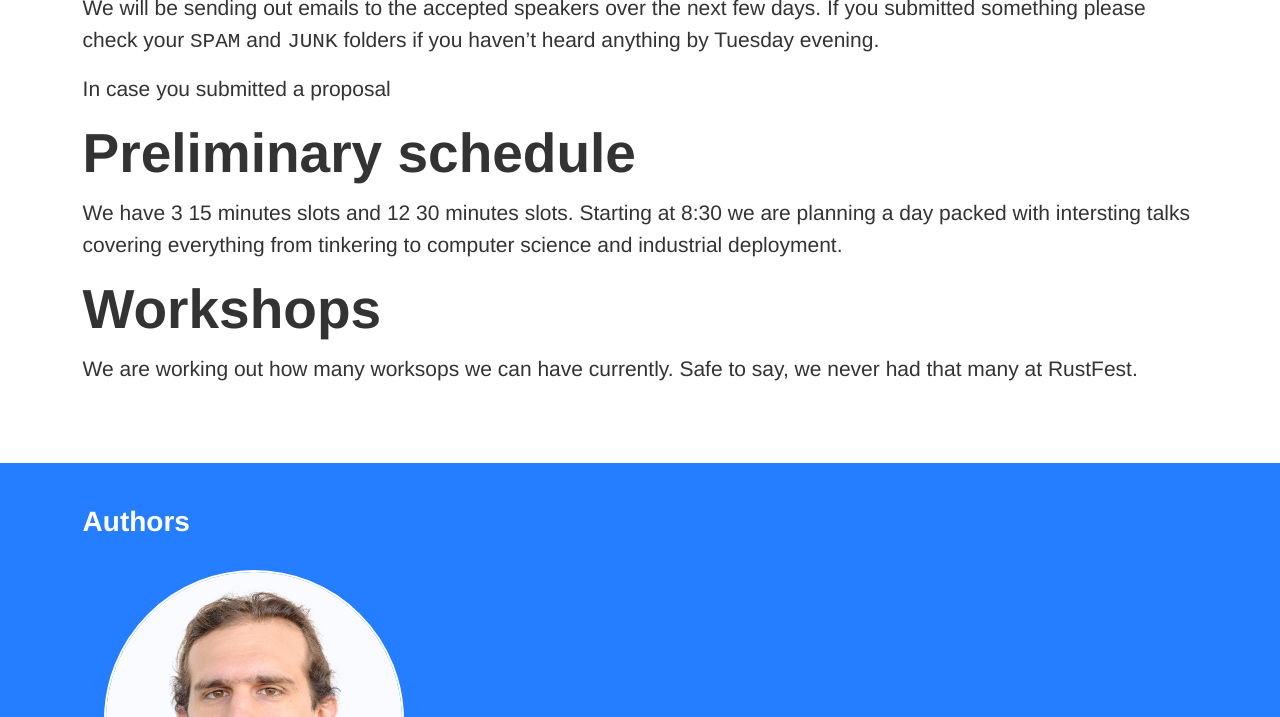
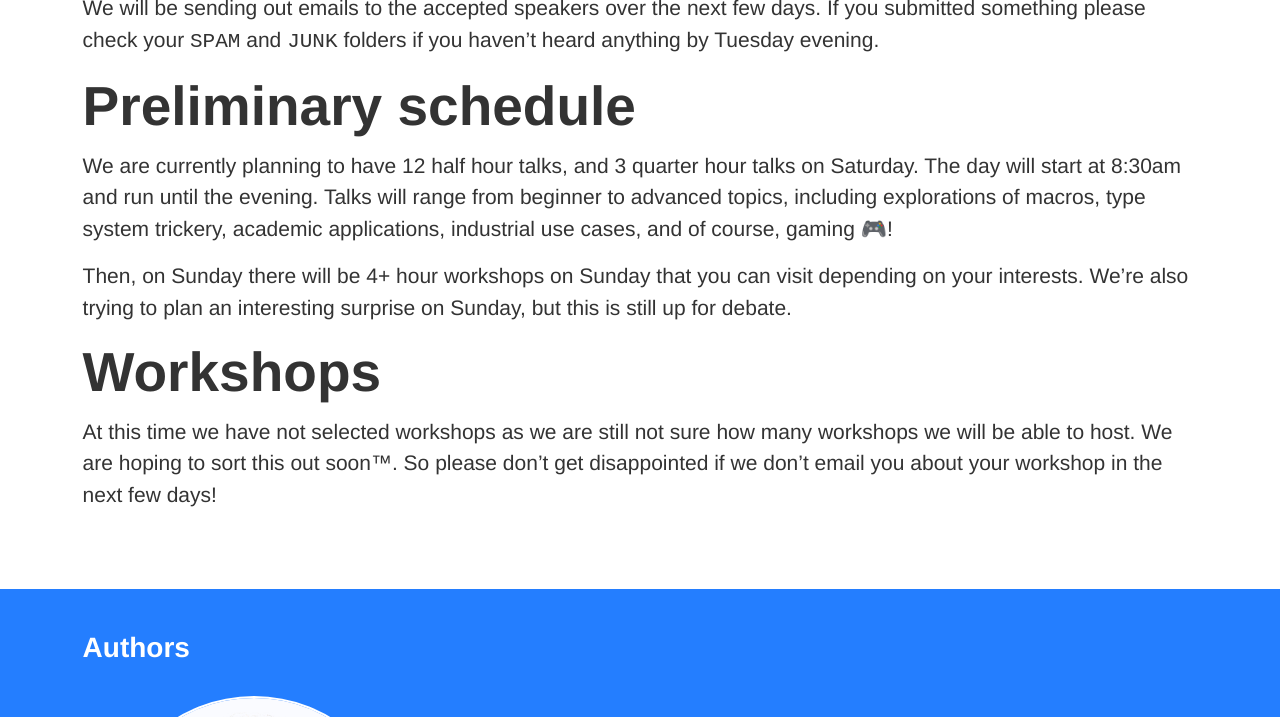
Before and after one commit to RustFestEU/blog.rustfest.eu, a Jekyll site: the page built from _posts/2017-08-13-this-week-in-rustfest-6-cfp-finalisation.md, in a window 1280 px wide and 900 px high, scrolled down 633 px, cut to the strip 183-900 px from the top of the window. Built offline with Jekyll 4.4.1, drawn with Linux system fonts in a browser that asks for light colours.

Commit message:
A bit of clarification of schedule.

```diff
--- a/_posts/2017-08-13-this-week-in-rustfest-6-cfp-finalisation.md
+++ b/_posts/2017-08-13-this-week-in-rustfest-6-cfp-finalisation.md
@@ -11,12 +11,12 @@ This week we finalised the CFP. It was amazing to see many quality proposals fro
 
 We will be sending out emails to the accepted speakers over the next few days. If you submitted something please check your `SPAM` and `JUNK` folders if you haven't heard anything by Tuesday evening.
 
-In case you submitted a proposal
+# Preliminary schedule
 
-# Preliminary schedule
-We have 3 15 minutes slots and 12 30 minutes slots.
-Starting at 8:30 we are planning a day packed with intersting talks covering everything from tinkering to computer science and industrial deployment.
+We are currently planning to have 12 half hour talks, and 3 quarter hour talks on Saturday. The day will start at 8:30am and run until the evening. Talks will range from beginner to advanced topics, including explorations of macros, type system trickery, academic applications, industrial use cases, and of course, gaming 🎮!
+
+Then, on Sunday there will be 4+ hour workshops on Sunday that you can visit depending on your interests. We're also trying to plan an interesting surprise on Sunday, but this is still up for debate.
 
 # Workshops
-We are working out how many worksops we can have currently.
-Safe to say, we never had that many at RustFest.
+
+At this time we have not selected workshops as we are still not sure how many workshops we will be able to host. We are hoping to sort this out soon™. So please don't get disappointed if we don't email you about your workshop in the next few days!
```
